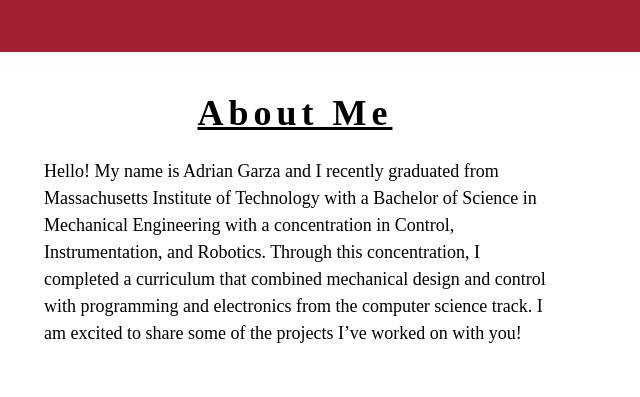
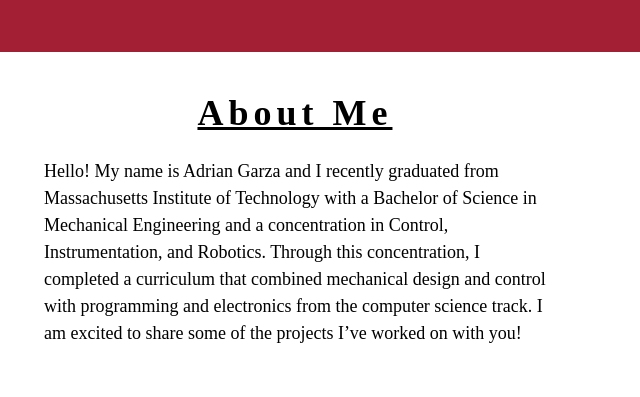
Before and after one commit to adrian-pi/adriangarza.github.io, a plain HTML site: page index.html in a window 1280 px wide. Shown: the top 397 px of the page, 620-1260 px from the left. Drawn offline with nearby package versions, Linux system fonts and the light colour scheme.

Commit message:
about update

```diff
--- a/index.html
+++ b/index.html
@@ -110,7 +110,7 @@
 
         <div class="w3-col m6 w3-padding-large">
           <h1 class="w3-center"><b><u>About Me</u></b></h1>
-          <p class="w3-large">Hello! My name is Adrian Garza and I recently graduated from Massachusetts Institute of Technology with a Bachelor of Science in Mechanical Engineering with a concentration in Control, Instrumentation, and Robotics. Through this concentration, I completed a curriculum that combined mechanical design and control with programming and electronics from the computer science track. I am excited to share some of the projects I’ve worked on with you!</p>
+          <p class="w3-large">Hello! My name is Adrian Garza and I recently graduated from Massachusetts Institute of Technology with a Bachelor of Science in Mechanical Engineering and a concentration in Control, Instrumentation, and Robotics. Through this concentration, I completed a curriculum that combined mechanical design and control with programming and electronics from the computer science track. I am excited to share some of the projects I’ve worked on with you!</p>
         </div>
       </div>
 
```
